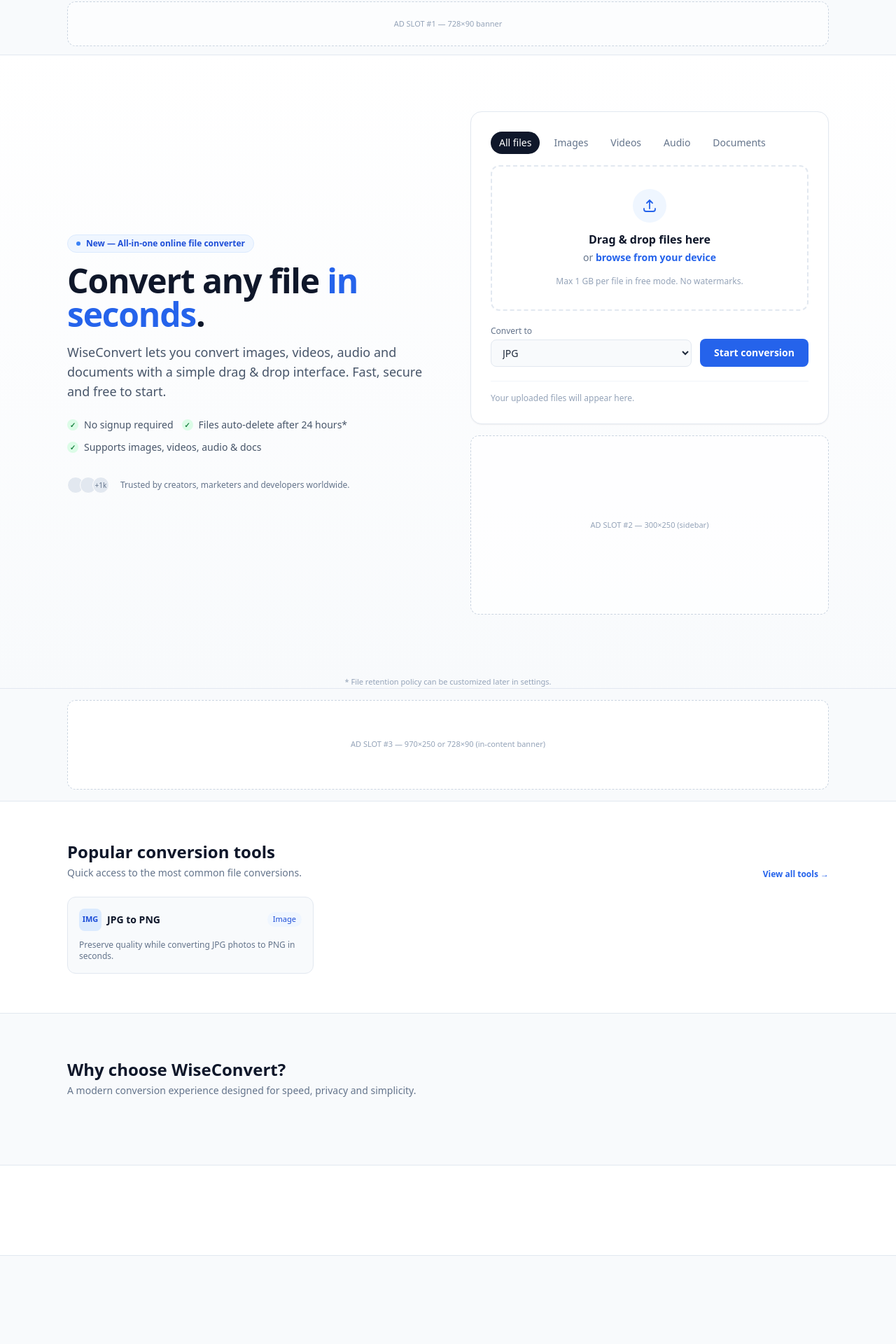
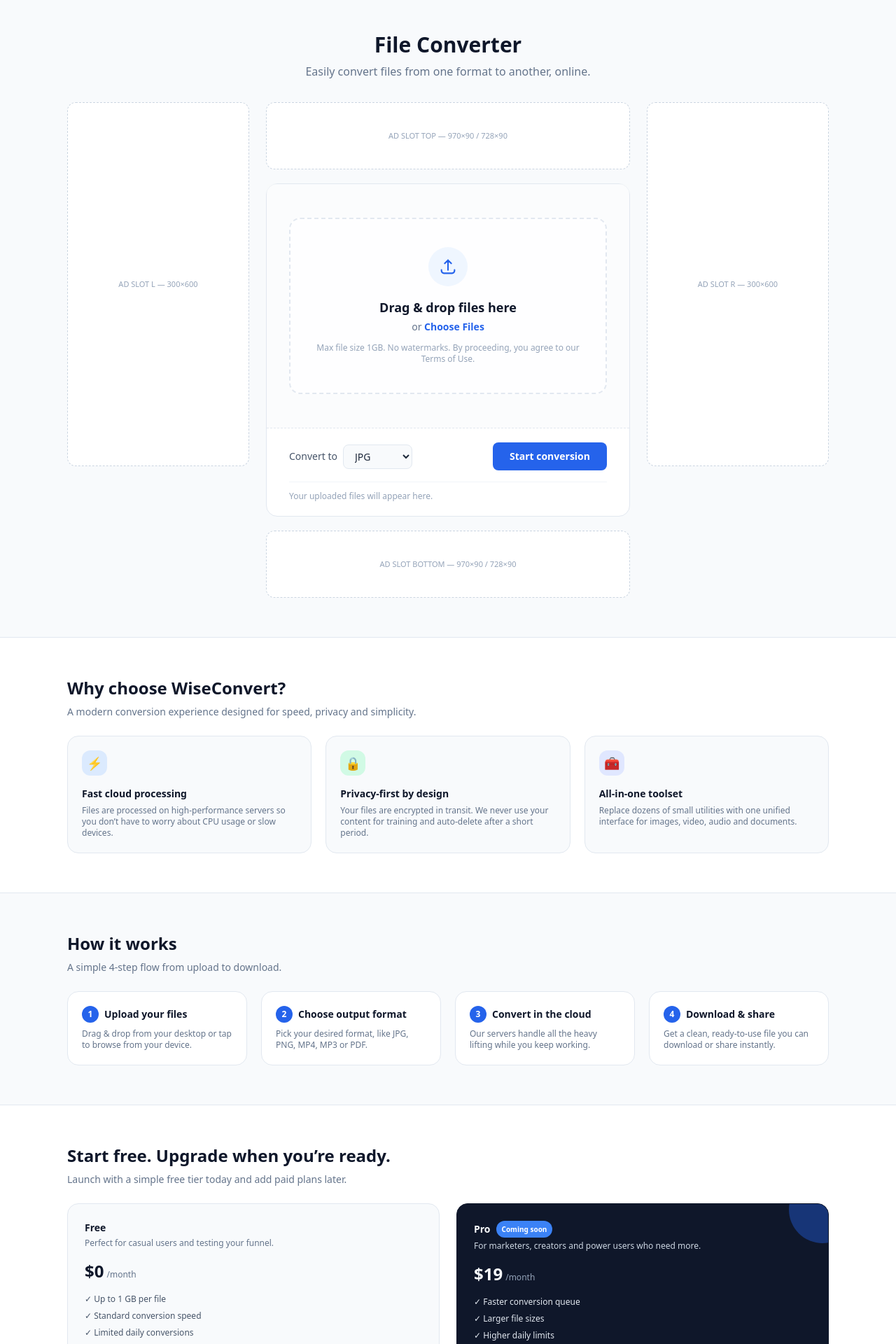
Before and after one commit to boltrsss/wiseconvert, a Next.js app: page / in a window 1280 px wide. Shown: the part 75-1995 px from the top of the page at 70% size. Built offline with nearby package versions, Linux system fonts and the light colour scheme.

Commit message:
Update page.tsx

```diff
--- a/app/page.tsx
+++ b/app/page.tsx
@@ -19,13 +19,13 @@ export default function HomePage() {
 
           {/* Nav links */}
           <nav className="hidden md:flex items-center gap-6 text-sm font-medium text-slate-600">
-            <a href="#tools" className="hover:text-blue-600">
-              Tools
+            <a href="#converter" className="hover:text-blue-600">
+              Convert
             </a>
             <a href="#how-it-works" className="hover:text-blue-600">
               How it works
             </a>
-            <a href="#features" className="hover:text-blue-600">
+            <a href="#why" className="hover:text-blue-600">
               Why WiseConvert
             </a>
             <a href="#pricing" className="hover:text-blue-600">
@@ -33,7 +33,7 @@ export default function HomePage() {
             </a>
           </nav>
 
-          {/* Right side */}
+          {/* Right buttons */}
           <div className="hidden md:flex items-center gap-3 text-sm font-medium">
             <button className="px-3 py-1.5 rounded-lg hover:bg-slate-100">
               Log in
@@ -43,100 +43,53 @@ export default function HomePage() {
             </button>
           </div>
         </div>
-
-        {/* 🟡 Ad Slot 1 – Navbar 下方 728x90 橫幅（桌機） */}
-        <div className="border-t border-slate-200 bg-slate-50">
-          <div className="max-w-6xl mx-auto px-4 sm:px-6 lg:px-8 py-3">
-            <div className="h-16 rounded-xl border border-dashed border-slate-300 bg-white/60 flex items-center justify-center text-[11px] text-slate-400">
-              {/* 將來放廣告 script，例如 AdSense 728x90 */}
-              AD SLOT #1 — 728×90 banner
-            </div>
-          </div>
-        </div>
       </header>
 
       {/* Main content */}
       <main className="flex-1">
-        {/* Hero / Uploader */}
-<section className="bg-gradient-to-b from-white to-slate-50">
-  <div className="max-w-6xl mx-auto px-4 sm:px-6 lg:px-8 py-12 lg:py-20 grid lg:grid-cols-2 gap-10 lg:gap-16 items-center">
-    {/* Left: text */}
-    <div>
-      <p className="inline-flex items-center gap-2 rounded-full bg-blue-50 px-3 py-1 text-xs font-semibold text-blue-700 border border-blue-100 mb-4">
-        <span className="w-1.5 h-1.5 rounded-full bg-blue-500" />
-        New — All-in-one online file converter
+        {/* ===== File Converter 主區塊（含廣告配置） ===== */}
+        <section
+          id="converter"
+          className="bg-slate-50 border-b border-slate-200"
+        >
+          <div className="max-w-6xl mx-auto px-4 sm:px-6 lg:px-8 py-10 lg:py-14">
+            {/* Title */}
+            <div className="text-center mb-6 lg:mb-8">
+              <h1 className="text-2xl sm:text-3xl font-semibold text-slate-900">
+                File Converter
+              </h1>
+              <p className="mt-2 text-sm sm:text-base text-slate-500">
+                Easily convert files from one format to another, online.
               </p>
+            </div>
 
-      <h1 className="text-3xl sm:text-4xl lg:text-5xl font-bold tracking-tight text-slate-900 mb-4">
-        Convert any file <span className="text-blue-600">in seconds</span>.
-      </h1>
-      <p className="text-slate-600 text-base sm:text-lg mb-6">
-        WiseConvert lets you convert images, videos, audio and documents
-        with a simple drag &amp; drop interface. Fast, secure and free to start.
-      </p>
-
-      <ul className="flex flex-wrap gap-3 text-xs sm:text-sm text-slate-600 mb-8">
-        <li className="flex items-center gap-2">
-          <span className="w-4 h-4 rounded-full bg-green-100 text-green-700 flex items-center justify-center text-[10px] font-bold">
-            ✓
-          </span>
-          No signup required
-        </li>
-        <li className="flex items-center gap-2">
-          <span className="w-4 h-4 rounded-full bg-green-100 text-green-700 flex items-center justify-center text-[10px] font-bold">
-            ✓
-          </span>
-          Files auto-delete after 24 hours*
-        </li>
-        <li className="flex items-center gap-2">
-          <span className="w-4 h-4 rounded-full bg-green-100 text-green-700 flex items-center justify-center text-[10px] font-bold">
-            ✓
-          </span>
-          Supports images, videos, audio &amp; docs
-        </li>
-      </ul>
-
-      <div className="flex items-center gap-4 text-xs text-slate-500">
-        <div className="flex -space-x-1.5">
-          <div className="w-6 h-6 rounded-full bg-slate-200 border border-white" />
-          <div className="w-6 h-6 rounded-full bg-slate-200 border border-white" />
-          <div className="w-6 h-6 rounded-full bg-slate-200 border border-white flex items-center justify-center text-[10px]">
-            +1k
-          </div>
-        </div>
-        <span>Trusted by creators, marketers and developers worldwide.</span>
+            {/* 三欄：左廣告 / 中央轉檔工具 / 右廣告 */}
+            <div className="grid grid-cols-1 lg:grid-cols-[260px_minmax(0,1fr)_260px] gap-4 lg:gap-6 items-start">
+              {/* 左側直式廣告（桌機才顯示） */}
+              <div className="hidden lg:block">
+                <div className="w-full h-[520px] rounded-xl border border-dashed border-slate-300 bg-white flex items-center justify-center text-[11px] text-slate-400">
+                  AD SLOT L — 300×600
                 </div>
               </div>
 
-    {/* Right: uploader + Ad slot 2 */}
-    <div className="space-y-4">
-      {/* Uploader card */}
-      <div className="bg-white rounded-2xl border border-slate-200 shadow-sm p-4 sm:p-6 lg:p-7">
-        {/* Tabs */}
-        <div className="flex items-center gap-2 text-xs sm:text-sm font-medium mb-4">
-          <button className="px-3 py-1.5 rounded-full bg-slate-900 text-white">
-            All files
-          </button>
-          <button className="px-3 py-1.5 rounded-full text-slate-500 hover:bg-slate-100">
-            Images
-          </button>
-          <button className="px-3 py-1.5 rounded-full text-slate-500 hover:bg-slate-100">
-            Videos
-          </button>
-          <button className="px-3 py-1.5 rounded-full text-slate-500 hover:bg-slate-100">
-            Audio
-          </button>
-          <button className="px-3 py-1.5 rounded-full text-slate-500 hover:bg-slate-100">
-            Documents
-          </button>
+              {/* 中央工具＋橫幅廣告 */}
+              <div className="space-y-4 lg:space-y-5">
+                {/* 上方橫幅廣告 */}
+                <div className="w-full h-20 sm:h-24 rounded-xl border border-dashed border-slate-300 bg-white flex items-center justify-center text-[11px] text-slate-400">
+                  AD SLOT TOP — 970×90 / 728×90
                 </div>
 
-        {/* Dropzone（之後可以換成你的 UploadDropzone / FileUpload component） */}
-        <label className="group flex flex-col items-center justify-center gap-3 text-center border-2 border-dashed border-slate-200 rounded-xl px-4 py-8 cursor-pointer hover:border-blue-400 hover:bg-blue-50/40 transition-colors">
-          <div className="w-12 h-12 rounded-full bg-blue-50 flex items-center justify-center">
+                {/* Uploader 主卡片 */}
+                <div className="rounded-2xl border border-slate-200 bg-white">
+                  {/* 大型 Dropzone */}
+                  <div className="border-b border-dashed border-slate-200 bg-slate-50/60">
+                    <div className="px-4 sm:px-8 py-10 sm:py-12">
+                      <div className="mx-auto max-w-xl">
+                        <div className="border-2 border-dashed border-slate-200 rounded-2xl bg-white/70 px-4 py-8 sm:px-8 sm:py-10 flex flex-col items-center justify-center text-center">
+                          <div className="w-12 h-12 sm:w-14 sm:h-14 rounded-full bg-blue-50 flex items-center justify-center mb-4">
                             <svg
                               xmlns="http://www.w3.org/2000/svg"
-              className="w-6 h-6 text-blue-600"
+                              className="w-7 h-7 text-blue-600"
                               fill="none"
                               viewBox="0 0 24 24"
                               stroke="currentColor"
@@ -149,31 +102,37 @@ export default function HomePage() {
                               />
                             </svg>
                           </div>
-          <div>
-            <p className="text-sm sm:text-base font-semibold text-slate-900">
+
+                          <p className="text-base sm:text-lg font-semibold text-slate-900">
                             Drag &amp; drop files here
                           </p>
-            <p className="text-xs sm:text-sm text-slate-500 mt-1">
+                          <p className="mt-1 text-xs sm:text-sm text-slate-500">
                             or{" "}
                             <span className="text-blue-600 font-semibold">
-                browse from your device
+                              Choose Files
                             </span>
                           </p>
+
+                          {/* 這裡未來可以改成你的 <FileUpload /> component */}
+                          <input type="file" multiple className="hidden" />
+
+                          <p className="mt-3 text-[11px] sm:text-xs text-slate-400">
+                            Max file size 1GB. No watermarks. By proceeding,
+                            you agree to our Terms of Use.
+                          </p>
                         </div>
-          <input type="file" className="hidden" multiple />
-          <p className="text-[11px] sm:text-xs text-slate-400 mt-1">
-            Max 1 GB per file in free mode. No watermarks.
-          </p>
-        </label>
+                      </div>
+                    </div>
+                  </div>
 
-        {/* Convert to selector */}
-        <div className="mt-5 flex flex-col gap-3 sm:flex-row sm:items-center">
-          <div className="flex-1">
-            <label className="block text-xs font-medium text-slate-500 mb-1">
+                  {/* 下方設定列：格式選擇 + CTA */}
+                  <div className="px-4 sm:px-8 py-4 sm:py-5">
+                    <div className="flex flex-col sm:flex-row sm:items-center sm:justify-between gap-4">
+                      <div className="flex flex-wrap items-center gap-2 text-xs sm:text-sm">
+                        <span className="font-medium text-slate-600">
                           Convert to
-            </label>
-            <div className="relative">
-              <select className="w-full rounded-lg border border-slate-200 bg-slate-50 px-3 py-2 text-sm text-slate-800 focus:outline-none focus:ring-2 focus:ring-blue-500 focus:border-blue-500">
+                        </span>
+                        <select className="rounded-lg border border-slate-200 bg-slate-50 px-3 py-1.5 text-sm text-slate-800 focus:outline-none focus:ring-2 focus:ring-blue-500 focus:border-blue-500">
                           <optgroup label="Images">
                             <option>JPG</option>
                             <option>PNG</option>
@@ -193,132 +152,221 @@ export default function HomePage() {
                           </optgroup>
                         </select>
                       </div>
-          </div>
-          <button className="mt-1 sm:mt-5 inline-flex justify-center items-center rounded-lg bg-blue-600 text-white text-sm font-semibold px-5 py-2.5 hover:bg-blue-700 w-full sm:w-auto">
+
+                      <button className="inline-flex justify-center items-center rounded-lg bg-blue-600 text-white text-sm font-semibold px-6 py-2.5 hover:bg-blue-700">
                         Start conversion
                       </button>
                     </div>
 
-        {/* File list placeholder */}
-        <div className="mt-5 border-t border-slate-100 pt-4">
+                    {/* 檔案列表 placeholder：之後可以塞 ConversionQueue */}
+                    <div className="mt-4 border-t border-slate-100 pt-3">
                       <p className="text-xs text-slate-400">
                         Your uploaded files will appear here.
                       </p>
                     </div>
                   </div>
+                </div>
 
-      {/* Ad Slot 2 – Hero 右邊 300x250 */}
+                {/* 下方橫幅廣告 */}
+                <div className="w-full h-20 sm:h-24 rounded-xl border border-dashed border-slate-300 bg-white flex items-center justify-center text-[11px] text-slate-400">
+                  AD SLOT BOTTOM — 970×90 / 728×90
+                </div>
+              </div>
+
+              {/* 右側直式廣告（桌機才顯示） */}
               <div className="hidden lg:block">
-        <div className="h-64 w-full rounded-xl border border-dashed border-slate-300 bg-white/70 flex items-center justify-center text-[11px] text-slate-400">
-          AD SLOT #2 — 300×250 (sidebar)
+                <div className="w-full h-[520px] rounded-xl border border-dashed border-slate-300 bg-white flex items-center justify-center text-[11px] text-slate-400">
+                  AD SLOT R — 300×600
                 </div>
               </div>
             </div>
           </div>
-
-  <p className="mt-2 text-[11px] text-slate-400 text-center">
-    * File retention policy can be customized later in settings.
-  </p>
         </section>
 
-
-        {/* 🟡 Ad Slot 3 – 文章區中間 970x250 / 728x90 */}
-        <section className="py-4 bg-slate-50 border-t border-b border-slate-200">
-          <div className="max-w-6xl mx-auto px-4 sm:px-6 lg:px-8">
-            <div className="h-24 sm:h-32 rounded-xl border border-dashed border-slate-300 bg-white flex items-center justify-center text-[11px] text-slate-400">
-              AD SLOT #3 — 970×250 or 728×90 (in-content banner)
-            </div>
-          </div>
-        </section>
-
-        {/* Top tools */}
+        {/* ===== Why WiseConvert ===== */}
         <section
-          id="tools"
-          className="py-10 lg:py-14 border-b border-slate-200 bg-white"
+          id="why"
+          className="py-10 lg:py-14 bg-white border-b border-slate-200"
         >
           <div className="max-w-6xl mx-auto px-4 sm:px-6 lg:px-8">
-            <div className="flex items-end justify-between gap-4 mb-6">
-              <div>
-                <h2 className="text-xl sm:text-2xl font-semibold text-slate-900">
-                  Popular conversion tools
-                </h2>
-                <p className="text-sm text-slate-500 mt-1">
-                  Quick access to the most common file conversions.
-                </p>
-              </div>
-              <a
-                href="#"
-                className="hidden sm:inline-flex text-xs font-semibold text-blue-600 hover:text-blue-700"
-              >
-                View all tools →
-              </a>
-            </div>
-
-            <div className="grid sm:grid-cols-2 lg:grid-cols-3 gap-4">
-              {/* Tool cards 略，跟前一版相同 */}
-              {/* 你可以照需要增加或修改工具卡片 */}
-              {/* 下面只是範例其中一個，其他你可以複製改文字 */}
-              <a className="group p-4 rounded-xl border border-slate-200 bg-slate-50 hover:bg-white hover:border-blue-200 transition-colors">
-                <div className="flex items-center justify-between mb-3">
-                  <div className="flex items-center gap-2">
-                    <div className="w-8 h-8 rounded-lg bg-blue-100 flex items-center justify-center text-[11px] font-semibold text-blue-700">
-                      IMG
-                    </div>
-                    <h3 className="text-sm font-semibold text-slate-900">
-                      JPG to PNG
-                    </h3>
-                  </div>
-                  <span className="text-[11px] px-2 py-0.5 rounded-full bg-blue-50 text-blue-700 font-medium">
-                    Image
-                  </span>
-                </div>
-                <p className="text-xs text-slate-500">
-                  Preserve quality while converting JPG photos to PNG in
-                  seconds.
-                </p>
-              </a>
-
-              {/* …其餘工具卡片你可以重複上面 pattern */}
-            </div>
-          </div>
-        </section>
-
-        {/* Features */}
-        <section id="features" className="py-12 lg:py-16 bg-slate-50">
-          <div className="max-w-6xl mx-auto px-4 sm:px-6 lg:px-8">
-            <div className="max-w-2xl mb-8">
+            <div className="max-w-2xl mb-6">
               <h2 className="text-xl sm:text-2xl font-semibold text-slate-900">
                 Why choose WiseConvert?
               </h2>
-              <p className="text-sm text-slate-500 mt-1">
+              <p className="mt-2 text-sm text-slate-500">
                 A modern conversion experience designed for speed, privacy and
                 simplicity.
               </p>
             </div>
 
-            <div className="grid sm:grid-cols-2 lg:grid-cols-3 gap-6">
-              {/* Feature cards…（可以沿用之前那版的內容） */}
+            <div className="grid sm:grid-cols-2 lg:grid-cols-3 gap-5">
+              <div className="p-5 rounded-2xl bg-slate-50 border border-slate-200">
+                <div className="w-9 h-9 rounded-xl bg-blue-100 text-blue-700 flex items-center justify-center mb-4 text-lg">
+                  ⚡
+                </div>
+                <h3 className="text-sm font-semibold text-slate-900 mb-1.5">
+                  Fast cloud processing
+                </h3>
+                <p className="text-xs text-slate-500">
+                  Files are processed on high-performance servers so you don’t
+                  have to worry about CPU usage or slow devices.
+                </p>
+              </div>
+
+              <div className="p-5 rounded-2xl bg-slate-50 border border-slate-200">
+                <div className="w-9 h-9 rounded-xl bg-emerald-100 text-emerald-700 flex items-center justify-center mb-4 text-lg">
+                  🔒
+                </div>
+                <h3 className="text-sm font-semibold text-slate-900 mb-1.5">
+                  Privacy-first by design
+                </h3>
+                <p className="text-xs text-slate-500">
+                  Your files are encrypted in transit. We never use your content
+                  for training and auto-delete after a short period.
+                </p>
+              </div>
+
+              <div className="p-5 rounded-2xl bg-slate-50 border border-slate-200">
+                <div className="w-9 h-9 rounded-xl bg-indigo-100 text-indigo-700 flex items-center justify-center mb-4 text-lg">
+                  🧰
+                </div>
+                <h3 className="text-sm font-semibold text-slate-900 mb-1.5">
+                  All-in-one toolset
+                </h3>
+                <p className="text-xs text-slate-500">
+                  Replace dozens of small utilities with one unified interface
+                  for images, video, audio and documents.
+                </p>
+              </div>
             </div>
           </div>
         </section>
 
-        {/* How it works */}
+        {/* ===== How it works ===== */}
         <section
           id="how-it-works"
-          className="py-12 lg:py-16 bg-white border-t border-slate-200"
+          className="py-10 lg:py-14 bg-slate-50 border-b border-slate-200"
         >
           <div className="max-w-6xl mx-auto px-4 sm:px-6 lg:px-8">
-            {/* 同前一版 How it works 區塊 */}
+            <div className="max-w-2xl mb-6">
+              <h2 className="text-xl sm:text-2xl font-semibold text-slate-900">
+                How it works
+              </h2>
+              <p className="mt-2 text-sm text-slate-500">
+                A simple 4-step flow from upload to download.
+              </p>
+            </div>
+
+            <div className="grid sm:grid-cols-2 lg:grid-cols-4 gap-5">
+              {[
+                {
+                  step: 1,
+                  title: "Upload your files",
+                  desc: "Drag & drop from your desktop or tap to browse from your device.",
+                },
+                {
+                  step: 2,
+                  title: "Choose output format",
+                  desc: "Pick your desired format, like JPG, PNG, MP4, MP3 or PDF.",
+                },
+                {
+                  step: 3,
+                  title: "Convert in the cloud",
+                  desc: "Our servers handle all the heavy lifting while you keep working.",
+                },
+                {
+                  step: 4,
+                  title: "Download & share",
+                  desc: "Get a clean, ready-to-use file you can download or share instantly.",
+                },
+              ].map((item) => (
+                <div
+                  key={item.step}
+                  className="p-5 rounded-2xl bg-white border border-slate-200"
+                >
+                  <div className="flex items-center gap-2 mb-2">
+                    <span className="w-6 h-6 rounded-full bg-blue-600 text-white text-xs flex items-center justify-center font-semibold">
+                      {item.step}
+                    </span>
+                    <h3 className="text-sm font-semibold text-slate-900">
+                      {item.title}
+                    </h3>
+                  </div>
+                  <p className="text-xs text-slate-500">{item.desc}</p>
+                </div>
+              ))}
+            </div>
           </div>
         </section>
 
-        {/* Pricing */}
+        {/* ===== Pricing 簡單 teaser ===== */}
         <section
           id="pricing"
-          className="py-12 lg:py-16 bg-slate-50 border-t border-slate-200"
+          className="py-10 lg:py-14 bg-white border-b border-slate-200"
         >
           <div className="max-w-6xl mx-auto px-4 sm:px-6 lg:px-8">
-            {/* 同前一版 Pricing 區塊 */}
+            <div className="max-w-2xl mb-6">
+              <h2 className="text-xl sm:text-2xl font-semibold text-slate-900">
+                Start free. Upgrade when you’re ready.
+              </h2>
+              <p className="mt-2 text-sm text-slate-500">
+                Launch with a simple free tier today and add paid plans later.
+              </p>
+            </div>
+
+            <div className="grid md:grid-cols-2 gap-6">
+              {/* Free */}
+              <div className="p-6 rounded-2xl bg-slate-50 border border-slate-200">
+                <h3 className="text-sm font-semibold text-slate-900 mb-1">
+                  Free
+                </h3>
+                <p className="text-xs text-slate-500 mb-4">
+                  Perfect for casual users and testing your funnel.
+                </p>
+                <div className="flex items-baseline gap-1 mb-4">
+                  <span className="text-2xl font-semibold text-slate-900">
+                    $0
+                  </span>
+                  <span className="text-xs text-slate-500">/month</span>
+                </div>
+                <ul className="space-y-2 text-xs text-slate-600 mb-5">
+                  <li>✓ Up to 1 GB per file</li>
+                  <li>✓ Standard conversion speed</li>
+                  <li>✓ Limited daily conversions</li>
+                  <li>✓ All basic tools</li>
+                </ul>
+                <button className="w-full py-2 rounded-lg border border-slate-200 text-sm font-semibold hover:bg-slate-100">
+                  Continue with Free
+                </button>
+              </div>
+
+              {/* Pro */}
+              <div className="p-6 rounded-2xl bg-slate-900 text-slate-50 border border-slate-900 relative overflow-hidden">
+                <div className="absolute -right-10 -top-10 w-24 h-24 rounded-full bg-blue-600/40 pointer-events-none" />
+                <h3 className="text-sm font-semibold mb-1 flex items-center gap-2">
+                  Pro
+                  <span className="text-[10px] font-semibold px-2 py-0.5 rounded-full bg-blue-500 text-white">
+                    Coming soon
+                  </span>
+                </h3>
+                <p className="text-xs text-slate-300 mb-4">
+                  For marketers, creators and power users who need more.
+                </p>
+                <div className="flex items-baseline gap-1 mb-4">
+                  <span className="text-2xl font-semibold">$19</span>
+                  <span className="text-xs text-slate-400">/month</span>
+                </div>
+                <ul className="space-y-2 text-xs text-slate-200 mb-5">
+                  <li>✓ Faster conversion queue</li>
+                  <li>✓ Larger file sizes</li>
+                  <li>✓ Higher daily limits</li>
+                  <li>✓ Priority support</li>
+                </ul>
+                <button className="w-full py-2 rounded-lg bg-blue-500 text-white text-sm font-semibold hover:bg-blue-600">
+                  Join waitlist
+                </button>
+              </div>
+            </div>
           </div>
         </section>
       </main>
```
Lines whose indentation alone changed are shown as unchanged.
